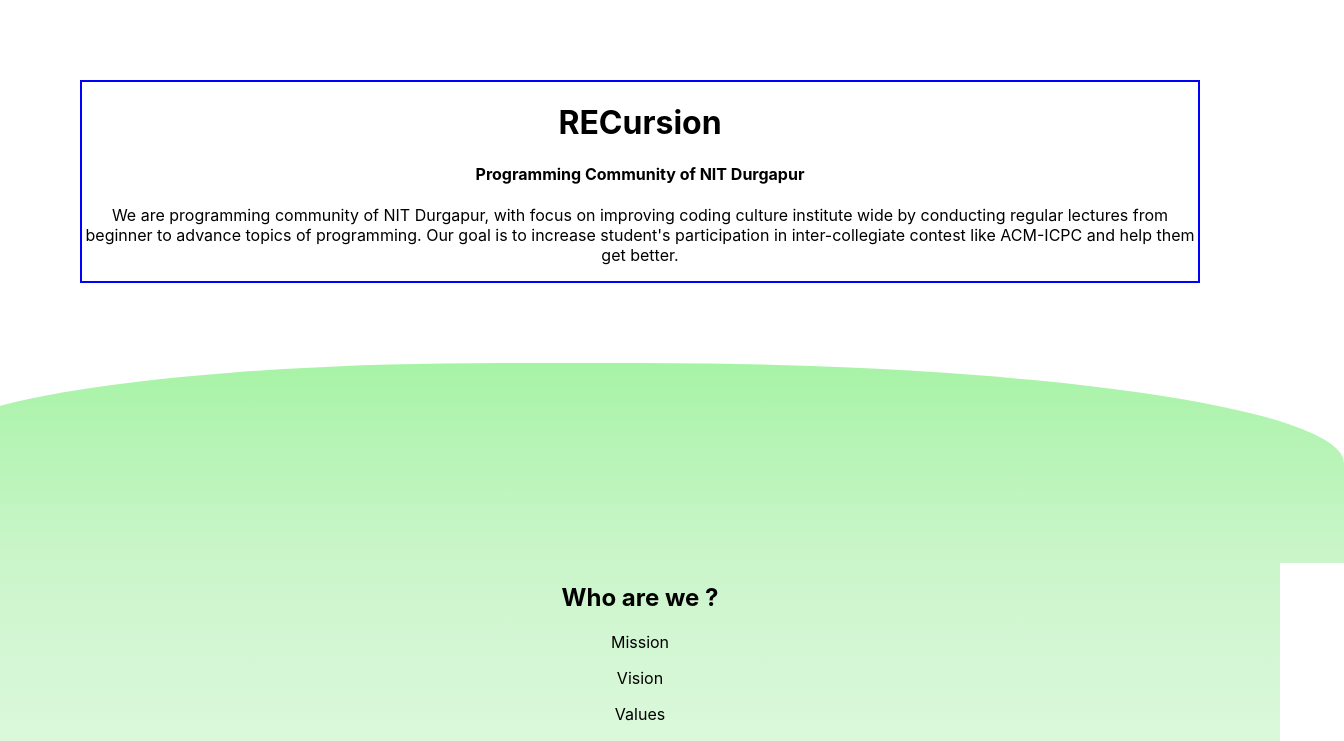
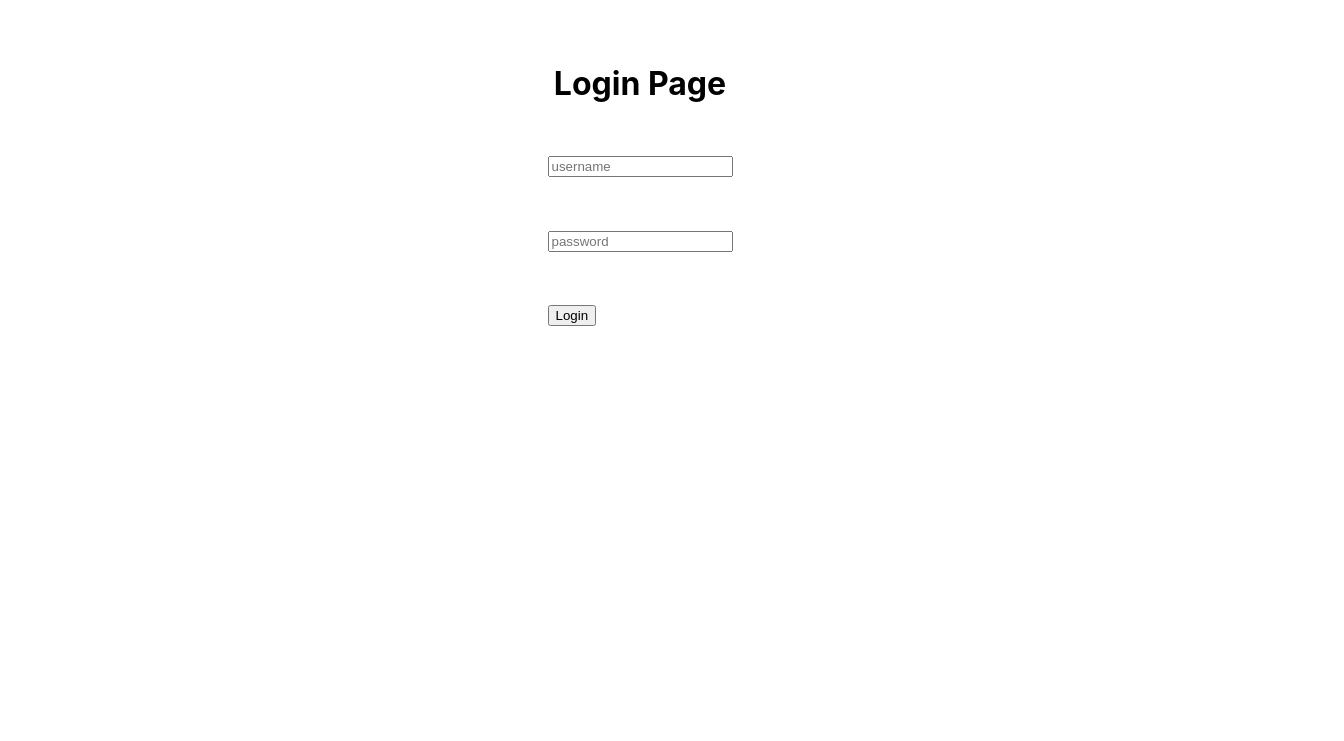
Before and after one commit to RECursion-NITD/RECursionNITD-Frontend, a React (Create React App) app: page /login in a window 1280 px wide. Shown: the top 741 px of the page, 1344 px wide, since content can reach past the window. Built offline with nearby package versions, Linux system fonts and the light colour scheme.

Commit message:
defining basic logic form

```diff
--- a/package.json
+++ b/package.json
@@ -8,6 +8,7 @@
     "@testing-library/user-event": "^13.5.0",
     "react": "^18.2.0",
     "react-dom": "^18.2.0",
+    "react-router-dom": "^6.6.1",
     "react-scripts": "5.0.1",
     "web-vitals": "^2.1.4"
   },
--- a/src/App.css
+++ b/src/App.css
@@ -1,3 +1,8 @@
+* {
+  margin: auto;
+  align-items: center;
+}
+
 .App {
   display: flex;
   flex-direction: column;
--- a/src/App.js
+++ b/src/App.js
@@ -75,5 +75,4 @@ function App() {
     </div>
   );
 }
-
 export default App;
--- /dev/null
+++ b/src/api/login.js
@@ -0,0 +1,20 @@
+// define apis for login
+export const loginUser = (formData) => {
+  return fetch("http://localhost:3001/login", {
+    method: "POST",
+    headers: {
+      "Content-Type": "application/json",
+    },
+    body: JSON.stringify(formData),
+  })
+    .then((res) => res.json())
+    .then((data) => {
+      setCookie("token", data.token, 1);
+    });
+};
+
+const setCookie = (name, value, days) => {
+  const expires = new Date(Date.now() + days * 864e5).toUTCString();
+  document.cookie =
+    name + "=" + encodeURIComponent(value) + "; expires=" + expires;
+};
--- /dev/null
+++ b/src/components/Login.jsx
@@ -0,0 +1,52 @@
+import { useState } from "react";
+import { loginUser } from "../api/login";
+
+const Login = () => {
+  const [username, setUsername] = useState("");
+  const [password, setPassword] = useState("");
+
+  const handleUsernameChange = (e) => {
+    setUsername(e.target.value);
+  };
+
+  const handlePasswordChange = (e) => {
+    setPassword(e.target.value);
+  };
+
+  const handleFormSubmit = (e) => {
+    e.preventDefault();
+    const formData = { username: username, password: password };
+    console.log(formData);
+    loginUser(formData);
+  };
+
+  return (
+    <div style={{ display: "flex", flexDirection: "column", margin: "4em" }}>
+      <h1>Login Page</h1>
+      <form onSubmit={(e) => handleFormSubmit(e)}>
+        <input
+          style={{ display: "flex", flexDirection: "column", margin: "4em" }}
+          onChange={(e) => handleUsernameChange(e)}
+          placeholder="username"
+          value={username}
+        />
+
+        <input
+          style={{ display: "flex", flexDirection: "column", margin: "4em" }}
+          onChange={(e) => handlePasswordChange(e)}
+          placeholder="password"
+          value={password}
+        />
+
+        <button
+          style={{ display: "flex", flexDirection: "column", margin: "4em" }}
+          type="submit"
+        >
+          Login
+        </button>
+      </form>
+    </div>
+  );
+};
+
+export default Login;
--- a/src/index.js
+++ b/src/index.js
@@ -2,14 +2,23 @@ import React from "react";
 import ReactDOM from "react-dom/client";
 import "./index.css";
 import App from "./App";
+import Login from "./components/Login";
+import { createBrowserRouter, RouterProvider } from "react-router-dom";
 import reportWebVitals from "./reportWebVitals";
 
+const MyRouter = createBrowserRouter([
+  {
+    path: "/",
+    element: <App />,
+  },
+  {
+    path: "/login",
+    element: <Login />,
+  },
+]);
+
 const root = ReactDOM.createRoot(document.getElementById("root"));
-root.render(
-  <React.StrictMode>
-    <App />
-  </React.StrictMode>
-);
+root.render(<RouterProvider router={MyRouter} />);
 
 // If you want to start measuring performance in your app, pass a function
 // to log results (for example: reportWebVitals(console.log))
```
Also changed, not shown: 2 other files (tests, documents, lock files or other folders).
